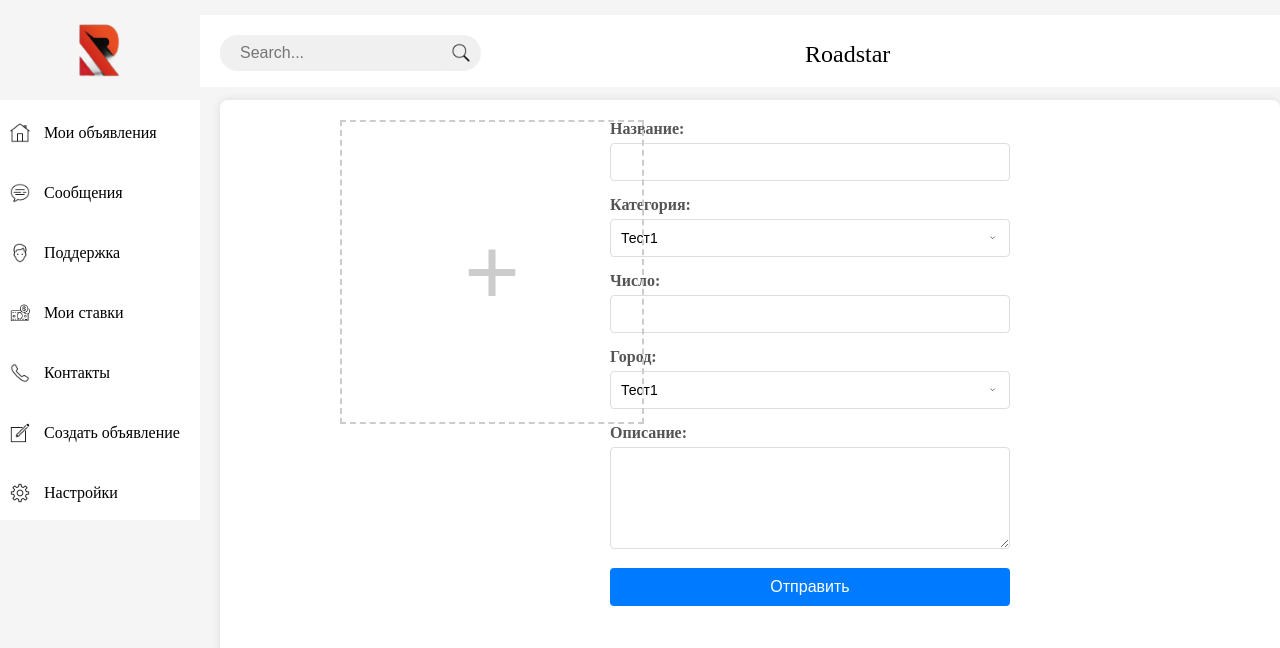
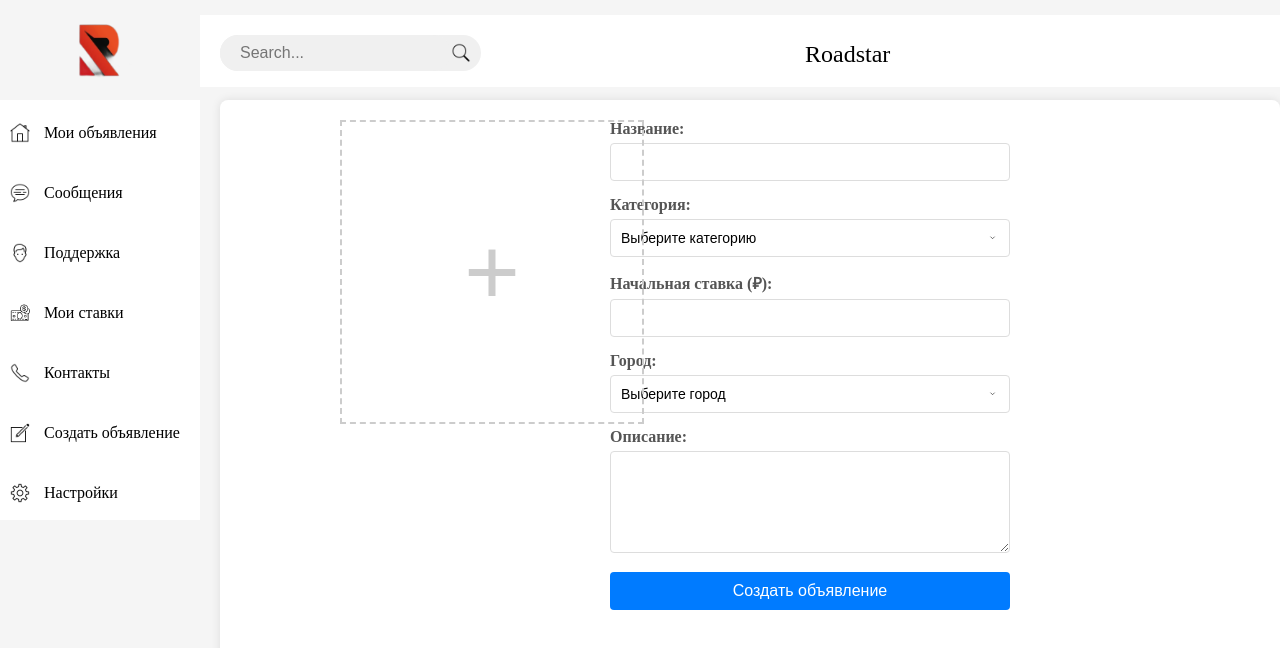
Before and after one commit to elinoiz/ReactRoadstar, a React (Create React App) app in the folder frontend/: page /main/create-ad in a window 1280 px wide. Shown: the top 648 px of the page. Built offline with nearby package versions, Linux system fonts and the light colour scheme.

Commit message:
Update CreateAd.jsx

```diff
--- a/frontend/src/components/CreateAd.jsx
+++ b/frontend/src/components/CreateAd.jsx
@@ -15,6 +15,35 @@ const CreateAd = () => {
 
   const photoInputRef = useRef(null);
   const uploadBoxRef = useRef(null);
+
+  const russianCities = [
+    'Москва',
+    'Санкт-Петербург',
+    'Новосибирск',
+    'Екатеринбург',
+    'Казань',
+    'Нижний Новгород',
+    'Челябинск',
+    'Самара',
+    'Омск',
+    'Ростов-на-Дону',
+    'Уфа',
+    'Красноярск',
+    'Пермь',
+    'Воронеж',
+    'Волгоград'
+  ];
+
+  const categories = [
+    'Недвижимость',
+    'Транспорт',
+    'Электроника',
+    'Одежда',
+    'Мебель',
+    'Спорттовары',
+    'Книги',
+    'Другое'
+  ];
 
   const handleChange = (e) => {
     const { name, value } = e.target;
@@ -52,12 +81,12 @@ const CreateAd = () => {
     e.preventDefault();
 
     if (!formData.photo) {
-      alert('Please upload a photo.');
+      alert('Пожалуйста, загрузите фотографию.');
       return;
     }
 
-    if (!user || !user.user_id) {
-      alert('User is not authenticated');
+    if (!user || !user.id) {
+      alert('Пользователь не авторизован');
       return;
     }
 
@@ -65,7 +94,7 @@ const CreateAd = () => {
     for (const key in formData) {
       form.append(key, formData[key]);
     }
-    form.append('user_id', user.user_id);
+    form.append('user_id', user.id);
 
     try {
       const response = await fetch('https://reactroadstar-3.onrender.com/createAd', {
@@ -106,10 +135,6 @@ const CreateAd = () => {
     };
   }, []);
 
-  useEffect(() => {
-    console.log('User in CreateAd:', user);
-  }, [user]);
-
   return (
     <form className="create-message" onSubmit={handleSubmit}>
       <div className="form-left">
@@ -143,6 +168,7 @@ const CreateAd = () => {
             size="30"
             value={formData.title}
             onChange={handleChange}
+            required
           />
         </div>
 
@@ -153,21 +179,25 @@ const CreateAd = () => {
             name="category"
             value={formData.category}
             onChange={handleChange}
+            required
           >
-            <option value="test1">Тест1</option>
-            <option value="test2">Тест2</option>
-            <option value="test3">Тест3</option>
+            <option value="">Выберите категорию</option>
+            {categories.map((category, index) => (
+              <option key={index} value={category}>{category}</option>
+            ))}
           </select>
         </div>
 
         <div className="form-group">
-          <label htmlFor="start_price">Число:</label>
+          <label htmlFor="start_price">Начальная ставка (₽):</label>
           <input
             type="number"
             id="start_price"
             name="start_price"
+            min="0"
             value={formData.start_price}
             onChange={handleChange}
+            required
           />
         </div>
 
@@ -178,10 +208,12 @@ const CreateAd = () => {
             name="city"
             value={formData.city}
             onChange={handleChange}
+            required
           >
-            <option value="test1">Тест1</option>
-            <option value="test2">Тест2</option>
-            <option value="test3">Тест3</option>
+            <option value="">Выберите город</option>
+            {russianCities.map((city, index) => (
+              <option key={index} value={city}>{city}</option>
+            ))}
           </select>
         </div>
 
@@ -194,11 +226,12 @@ const CreateAd = () => {
             rows="5"
             value={formData.description}
             onChange={handleChange}
+            required
           ></textarea>
         </div>
 
         <div className="form-group">
-          <input type="submit" value="Отправить" />
+          <input type="submit" value="Создать объявление" />
         </div>
       </div>
     </form>
```
